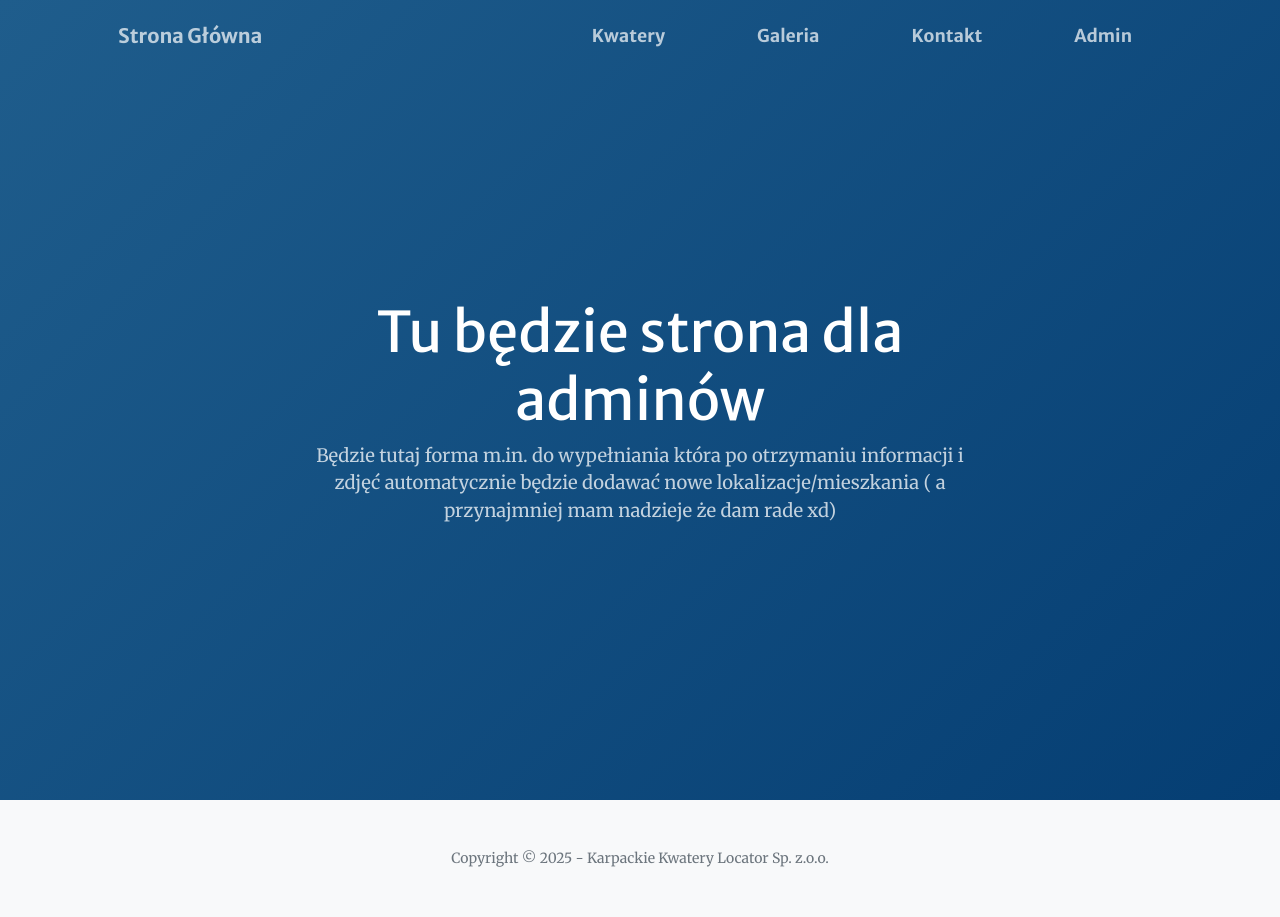
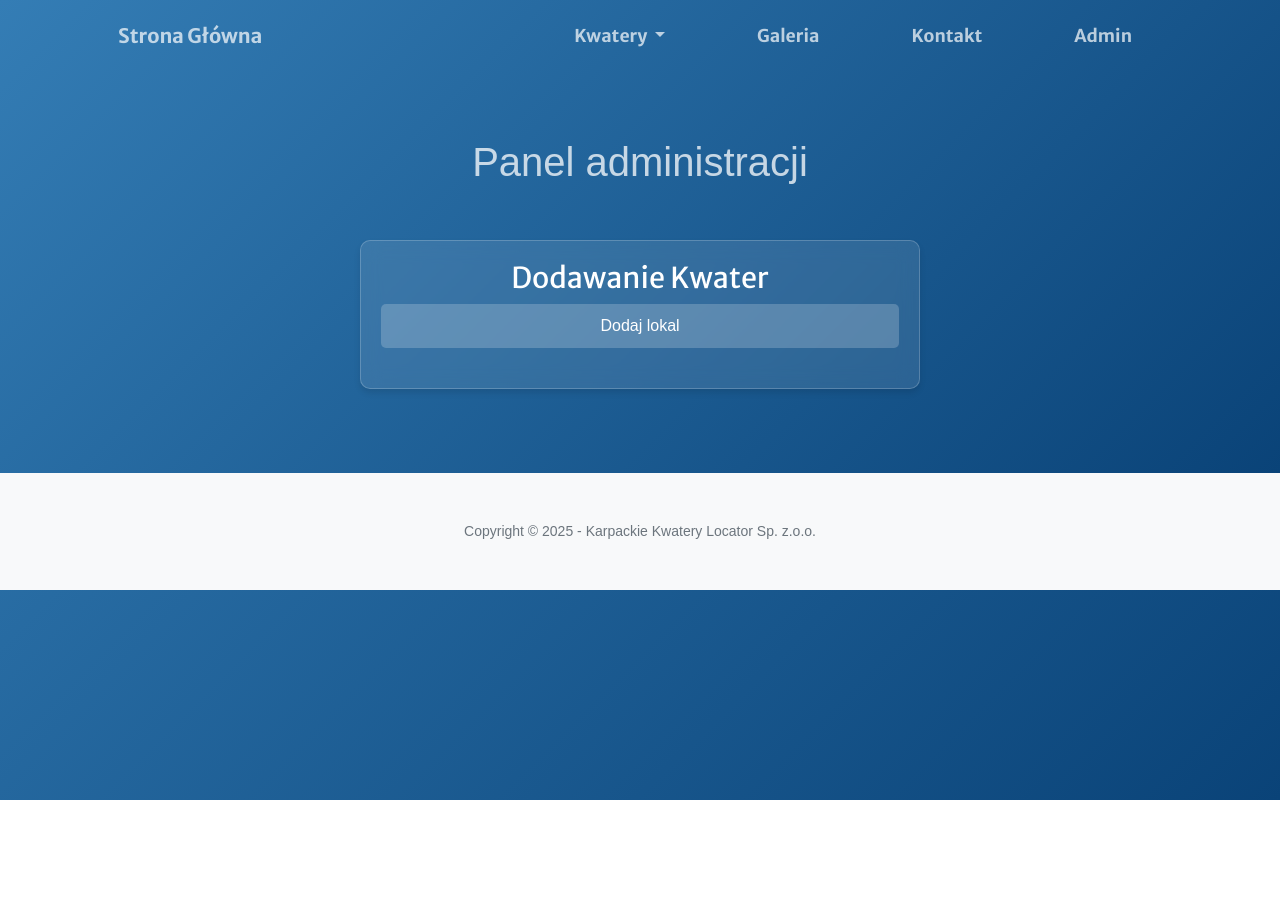
Before and after one commit to mykasero/Karpackie-Kwatery-Locator, a Django app: page /administracja/ in a window 1280 px wide. After the commit the page ends 800 px from the top, so only its background shows below. Run offline with Django 5.2, Linux system fonts and the light colour scheme; parts of the project's set-up code (start-up, migrations or seed data) failed here and were passed over; some libraries are stand-ins or nearby versions.

Commit message:
set the templates to be of one style, added dropdown list of second level rendering to the base

```diff
--- a/templates/core/admin_page.html
+++ b/templates/core/admin_page.html
@@ -27,10 +27,11 @@
         }
 
     </style>
+    <link href="{% static 'css/form_styles.css'%}" rel="stylesheet" />
 {% endblock %}
 {% block content %}
     <!-- Masthead-->
-    <header class="masthead">
+    <!--<header class="masthead">
         <div class="container px-4 px-lg-5 h-100">
             <div class="row gx-4 gx-lg-5 h-100 align-items-center justify-content-center text-center">
                 <div class="col-lg-8 align-self-end">
@@ -38,13 +39,58 @@
                 </div>
                 <div class="col-lg-8 align-self-baseline">
                     <p class="text-white-75 mb-5">Będzie tutaj forma m.in. do wypełniania która po otrzymaniu informacji i zdjęć automatycznie będzie
-                        dodawać nowe lokalizacje/mieszkania ( a przynajmniej mam nadzieje że dam rade xd)
+                        dodawać nowe lokalizacje/mieszkania
                     </p>
-
                 </div>
-
             </div>
         </div>
-    </header>
+    </header>-->
+    <section class="page-section" style="background:linear-gradient(135deg, rgb(52, 125, 181) 0%, rgb(10, 67, 120) 100%);">
+        <div class = "container2">
+            <div class ="text-center mt-5">
+                <p class="text-white-75 mb-5" style="font-size:40px;color:black;">Panel administracji</p>
+            </div>
+            <!--<div style="display: flex;
+                        flex-direction: column;
+                        flex-wrap: wrap;
+                        align-content: center;">
+
+                <form method="post" class="AppartmentForm" enctype="multipart/form-data">
+                    {% csrf_token %}
+                    {% if form.non_field_errors %}
+                            {% for error in form.non_field_errors %}
+                                <div class="alert alert-error">{{ error }}</div>
+                            {% endfor %}
+                    {% endif %}
+                    {% for form_item in form %}
+                        {% if form_item != form.non_field_errors %}
+                            {{ form_item.label }}<br>
+                            {{ form_item.help_text}}<br>
+                            {{ form_item }}<br>
+                        {% endif %}
+                    {% endfor %}
+                    <button type="submit" class="btn mt3 text-center fs-6">
+                        Dodaj lokal
+                    </button>
+                </form>
+            </div>-->
+            <div class="form-container">
+                <h2>Dodawanie Kwater</h2>
+                <form method="post">
+                    {% csrf_token %}
+                    {% for field in form %}
+                        <div class="form-group">
+                            <label for="{{ field.id_for_label }}">{{ field.label }}</label>
+                            {% if field.label == "Cechy/Atuty" %}{{field.help_text}}{% endif %}
+                            {{ field }}
+                        </div>
+                    {% endfor %}
+                    <div class="form-group">
+                        <button type="submit">Dodaj lokal</button>
+                    </div>
+                </form>
+            </div>
+        </div>
+    </section>
 
 {% endblock %}
--- a/templates/core/base.html
+++ b/templates/core/base.html
@@ -50,7 +50,36 @@
                 <div class="collapse navbar-collapse" id="navbarResponsive">
                     <ul class="navbar-nav ms-auto my-2 my-lg-0">
                         <!-- add href later -->
-                        <li class="nav-item"><a class="nav-link" href='/kwatery'>Kwatery</a></li>
+                        <li class="nav-item dropdown">
+                            <a class="nav-link dropdown-toggle" id="navbarDropdown" role="button" data-bs-toggle="dropdown" aria-expanded="false">
+                                Kwatery
+                            </a>
+                            <ul class="dropdown-menu" aria-labelledby="navbarDropdown">
+                                {% if appartments %}
+                                    {% for city in cities_list %}
+                                        <li class="dropdown-submenu">
+                                            <a class="dropdown-item dropdown-toggle" >{{ city }}</a>
+                                            <ul class="dropdown-menu">
+                                                {% for appartment in appartments %}
+                                                    {% if city == appartment.city %}
+                                                    {% comment %} enter later appartment id as href {% endcomment %}
+                                                        <li>
+                                                            <a class="dropdown-item" href="{% url 'appartments' appartment_pk=appartment.pk %}">
+                                                                {{appartment.address}}
+                                                            </a>
+                                                        </li>
+                                                    {% endif %}
+                                                {% endfor %}
+                                            </ul>
+                                        </li>
+                                    {% endfor %}
+                                {% else %}
+                                    <li><a class="dropdown-item" href="#">Brak dostępnych lokalizacji</a></li>
+                                {% endif %}
+                            </ul>
+                        </li>
+
+
                         <li class="nav-item"><a class="nav-link" href='/galeria'>Galeria</a></li>
                         <li class="nav-item"><a class="nav-link" href='/kontakt'>Kontakt</a></li>
                         <li class="nav-item"><a class="nav-link" href='/administracja'>Admin</a></li>
```
Also changed, not shown: templates/core/apartments.html (deleted, +0 -46 lines), templates/core/contact.html (+10 -3 lines), templates/core/gallery.html (+10 -3 lines).
